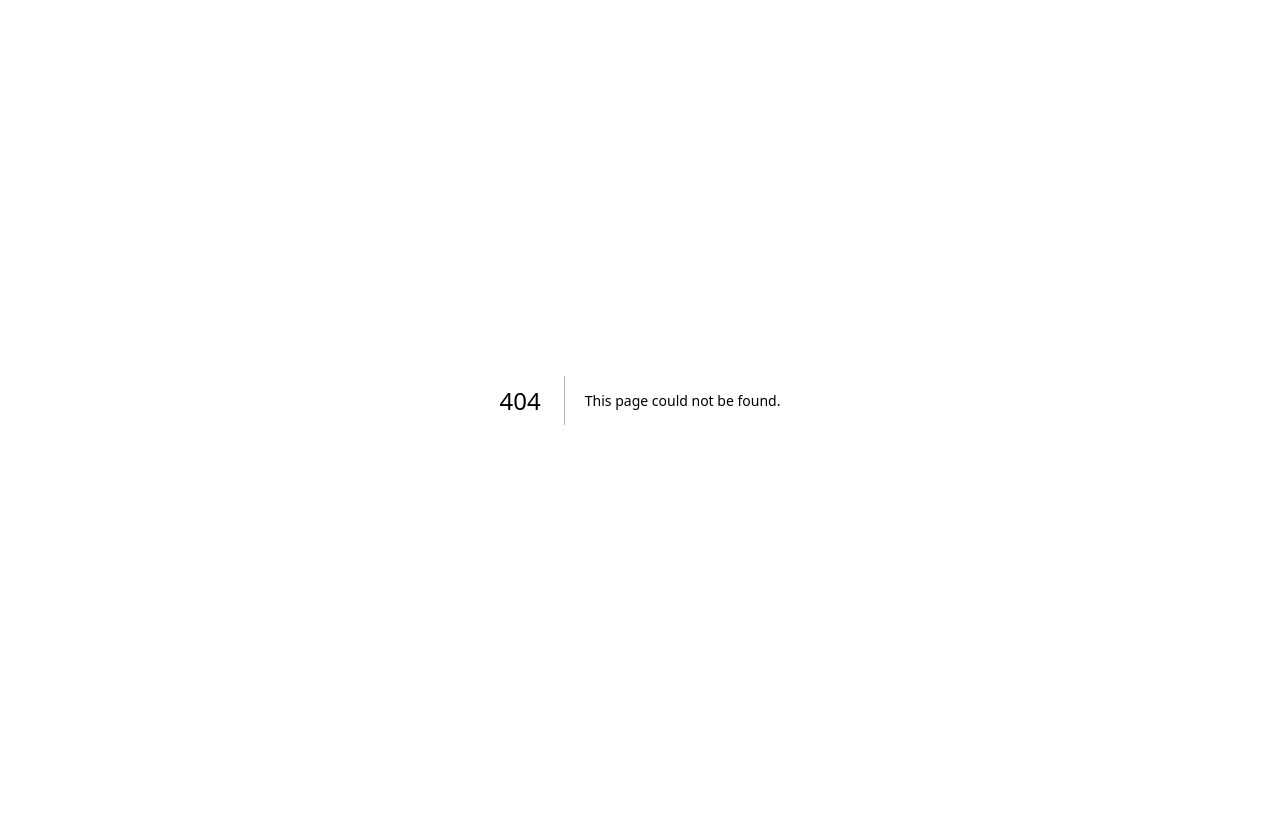
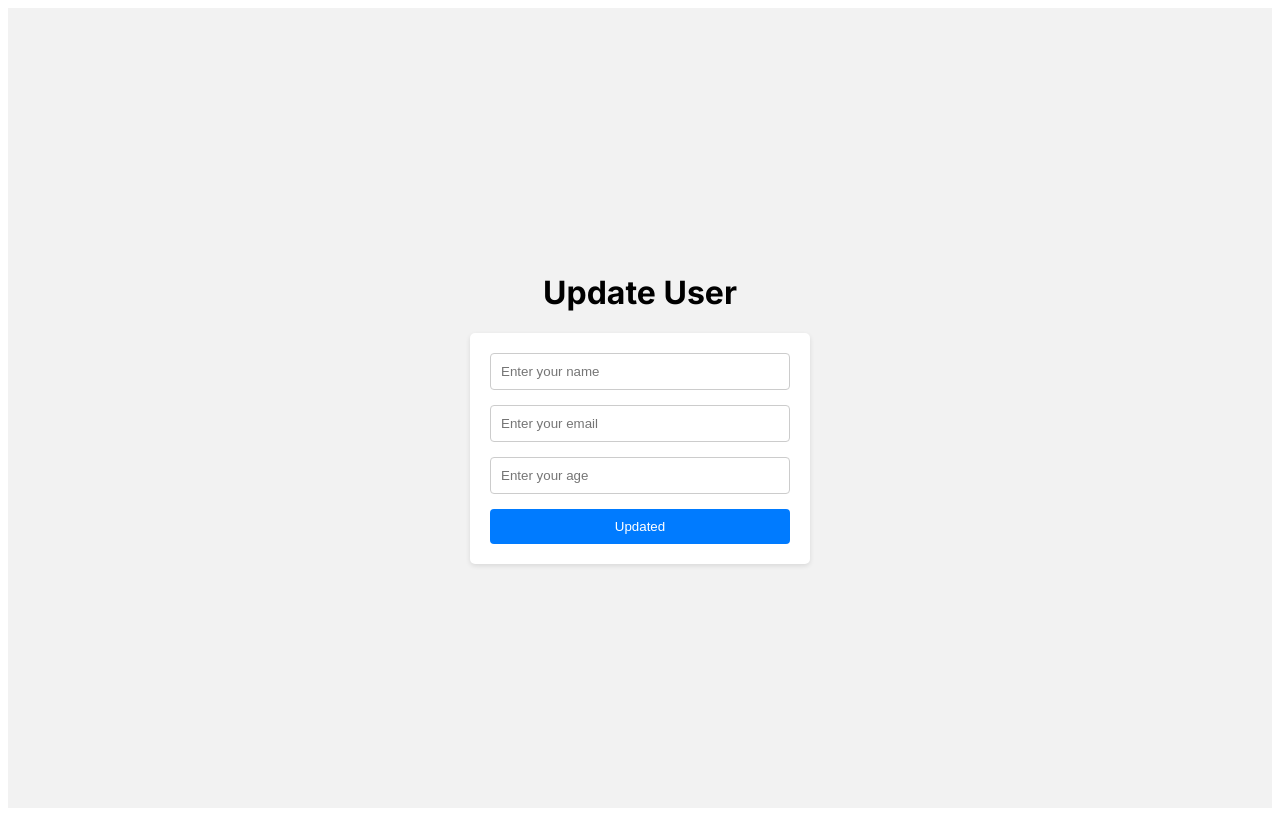
Before and after one commit to sushantskb/Next.Js_Tutorial, a Next.js app: page /users/1/update in a window 1280 px wide. Before the commit this address had no page. Built offline with nearby package versions, Linux system fonts and the light colour scheme.

Commit message:
Integrate PUT API Next js 13.4

```diff
--- /dev/null
+++ b/src/app/users/[userId]/update/page.js
@@ -0,0 +1,76 @@
+"use client"
+import React, { useEffect, useState } from "react";
+import "../../../styles.css";
+const Page = ({params}) => {
+    let id = params.userId;
+    const [name, setName] = useState("");
+    const [email, setEmail] = useState("");
+    const [age, setAge] = useState("");
+    const [message, setMessage] = useState("");
+
+    useEffect(()=> {
+        getUserDetails()
+    }, [])
+
+    const getUserDetails = async () => {
+        let data = await fetch("http://localhost:3000/api/users/"+id);
+        data = await data.json();
+        setName(data.result.name);
+        setEmail(data.result.email);
+        setAge(data.result.age);
+    }
+    const updateUser = async() => {
+        let result = await fetch("http://localhost:3000/api/users/" + id, {
+            method: "PUT",
+            body: JSON.stringify({name, age, email})
+        });
+        result = await  result.json();
+        console.log(result);
+
+        if(result.success){
+            setMessage("User Updated")
+        } else {
+            setMessage("Some error occured");
+        }
+    }
+  return (
+    <div>
+      <div className="container">
+        <h1>Update User</h1>
+        <div className="form">
+          {message != "" ? (
+            <p style={{ color: message === "User Updated" ? "green" : "red" }}>
+              {message}
+            </p>
+          ) : null}
+          <input
+            className="input-field"
+            type="text"
+            value={name}
+            placeholder="Enter your name"
+            onChange={(e) => setName(e.target.value)}
+          />
+          <input
+            className="input-field"
+            type="text"
+            value={email}
+            placeholder="Enter your email"
+            onChange={(e) => setEmail(e.target.value)}
+          />
+          <input
+            className="input-field"
+            value={age}
+            type="text"
+            placeholder="Enter your age"
+            onChange={(e) => setAge(e.target.value)}
+          />
+          <button type="submit" className="btn" onClick={updateUser}>
+            Updated
+          </button>
+        </div>
+      </div>
+    </div>
+  );
+};
+
+export default Page;
--- a/src/app/users/page.js
+++ b/src/app/users/page.js
@@ -15,6 +15,7 @@ const Page = async() => {
         users.map((item)=>(
             <div key={item.id}>
                 <Link href={`users/${item.id}`}>{item.name}</Link>
+                <span style={{marginLeft: "40px"}}><Link href={`users/${item.id}/update`}>Edit</Link></span>
             </div>
         ))
       }
```
